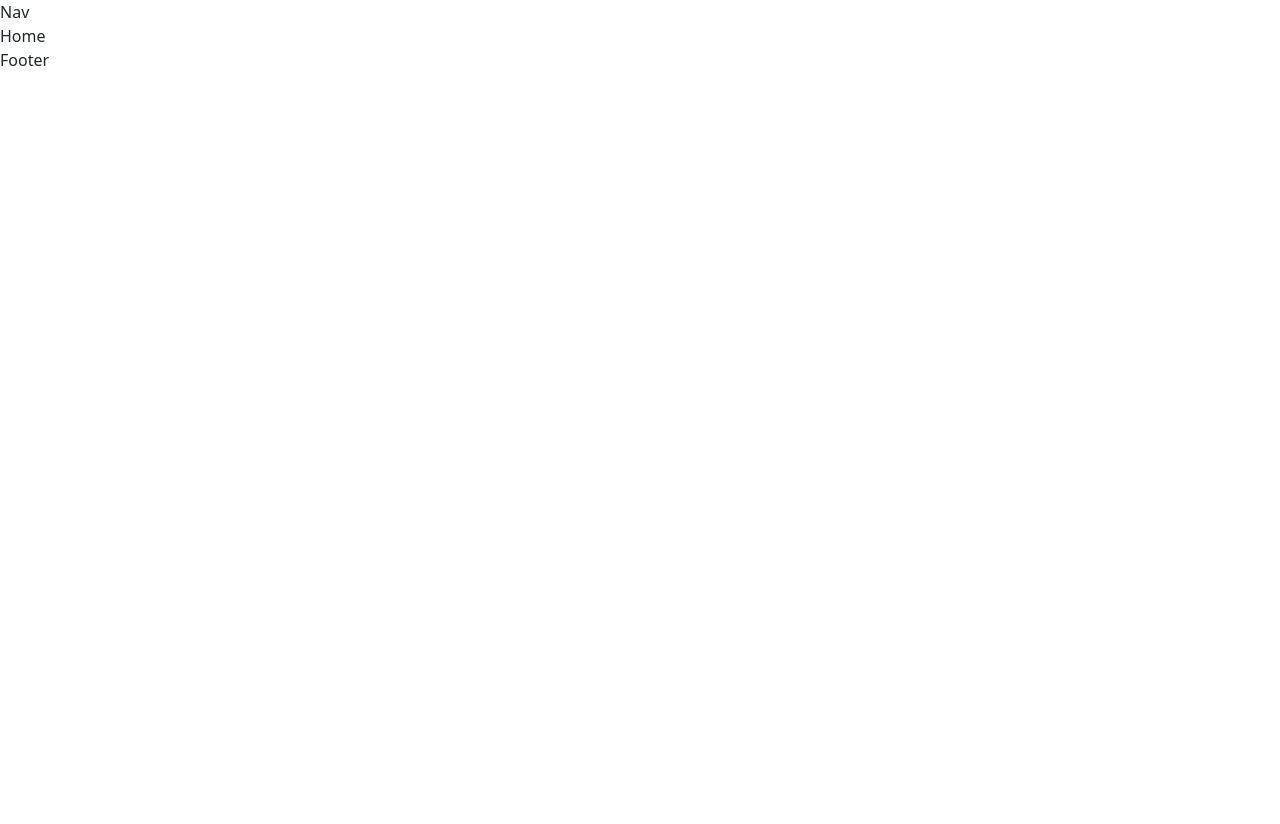
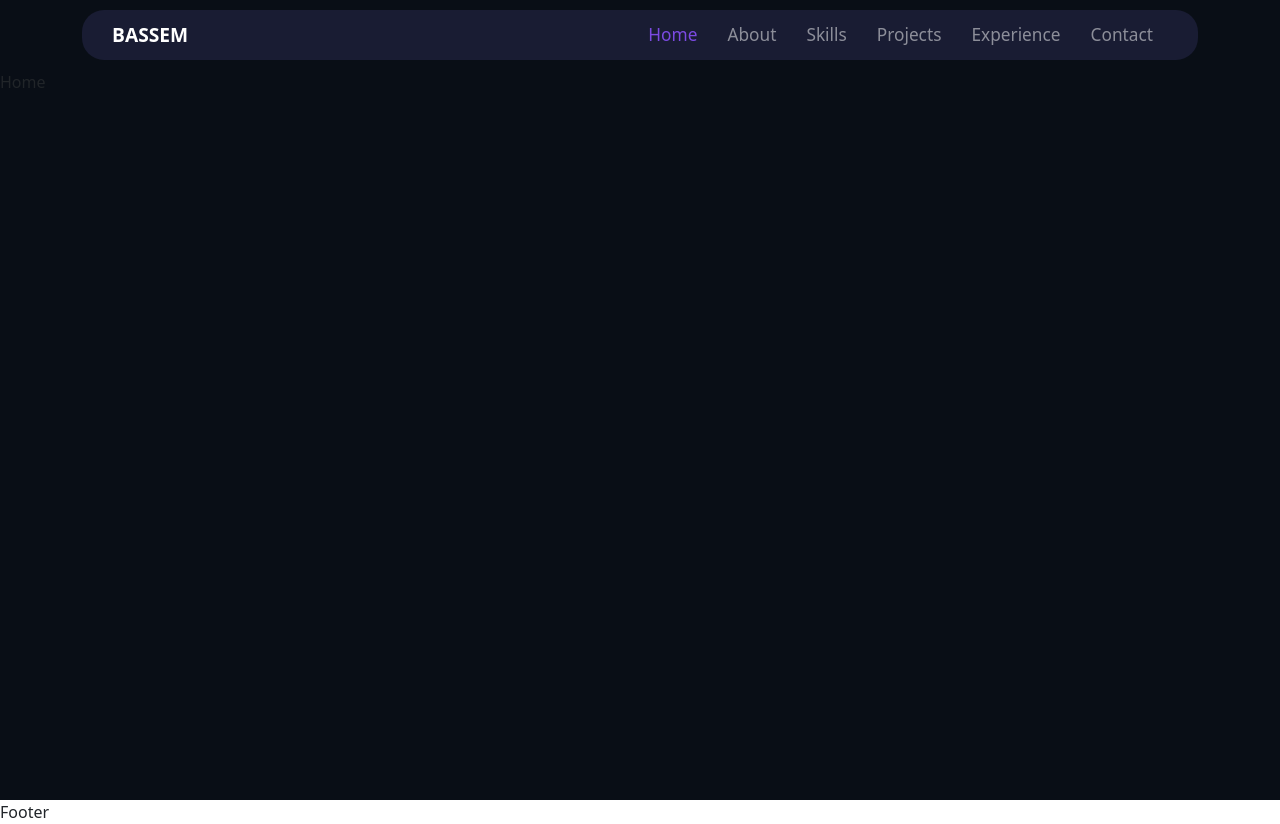
Before and after one commit to bassem620/my-portfolio, a React (Create React App) app: page / in a window 1280 px wide. Before the commit the page ends 800 px from the top, so only its background shows below. Built offline with nearby package versions, Linux system fonts and the light colour scheme.

Commit message:
Navbar v1.0

```diff
--- a/src/components/Nav.jsx
+++ b/src/components/Nav.jsx
@@ -1,7 +1,64 @@
+import React, { useState } from 'react'
+
+import MenuRoundedIcon from '@mui/icons-material/MenuRounded';
+
 const Nav = () => {
+    const [mobileMenuActive, setMobileMenuActive] = useState(false);
+    const [activeLink, setActiveLink] = useState('Home');
+
+    const toggleMobileMenu = _ => setMobileMenuActive(!mobileMenuActive);
+    const handleNavLinkClick = (link) => setActiveLink(link);
+
     return (
-        <div>Nav</div>
-    )
-}
+    <div className={`nav ${mobileMenuActive ? 'active' : ''}`}>
+        <div className="container">
+            <div className="navBox">
+                <div className="navTitle">BASSEM</div>
+                <div className="navLinks">
+                    <div
+                    className={`navLink ${activeLink === 'Home' ? 'active' : ''}`}
+                    onClick={ _ => handleNavLinkClick('Home')}
+                    >
+                    Home
+                    </div>
+                    <div
+                    className={`navLink ${activeLink === 'About' ? 'active' : ''}`}
+                    onClick={ _ => handleNavLinkClick('About')}
+                    >
+                    About
+                    </div>
+                    <div
+                    className={`navLink ${activeLink === 'Skills' ? 'active' : ''}`}
+                    onClick={ _ => handleNavLinkClick('Skills')}
+                    >
+                    Skills
+                    </div>
+                    <div
+                    className={`navLink ${activeLink === 'Projects' ? 'active' : ''}`}
+                    onClick={ _ => handleNavLinkClick('Projects')}
+                    >
+                    Projects
+                    </div>
+                    <div
+                    className={`navLink ${activeLink === 'Experience' ? 'active' : ''}`}
+                    onClick={ _ => handleNavLinkClick('Experience')}
+                    >
+                    Experience
+                    </div>
+                    <div
+                    className={`navLink ${activeLink === 'Contact' ? 'active' : ''}`}
+                    onClick={ _ => handleNavLinkClick('Contact')}
+                    >
+                    Contact
+                    </div>
+                </div>
+                <div className="mobileMenuToggle d-none" onClick={toggleMobileMenu}>
+                    <MenuRoundedIcon />
+                </div>
+            </div>
+        </div>
+    </div>
+    );
+};
 
-export default Nav
+export default Nav;
--- a/src/pages/Home.jsx
+++ b/src/pages/Home.jsx
@@ -1,6 +1,8 @@
 const Home = () => {
     return (
-        <div>Home</div>
+        <div className="section">
+            Home
+        </div>
     )
 }
 
--- a/src/sass/_merge.scss
+++ b/src/sass/_merge.scss
@@ -1,5 +1,6 @@
 $custom-colors : (
-    "white" : #f5f5f5,
+    "main" : #090E16,
+    "sec" : #7B4AE2
 );
 
 $theme-colors: map-merge($theme-colors, $custom-colors);
--- /dev/null
+++ b/src/sass/_nav.scss
@@ -0,0 +1,82 @@
+
+.nav {
+    color: $white50;
+    background-color: $main;
+    width: 100%;
+    height: $navHeight;
+    position: fixed;
+    padding: 10px 0;
+
+    .navBox {
+        padding: 0 30px;
+        width: 100%;
+        height: 100%;
+        background-color: $main50;
+        border-radius: $borderRadius;
+        display: flex;
+        align-items: center;
+        justify-content: space-between;
+
+        .navTitle {
+            color: white;
+            font-weight: bolder;
+            font-size: 1.2rem;
+        }
+
+        .navLinks {
+            display: flex;
+            align-items: center;
+            justify-content: flex-end;
+            .navLink {
+                font-size: 1.08rem;
+                font-weight: 500;
+                padding: 5px 15px;
+                border-radius: $borderRadius;
+                &:hover {
+                    background-color: $grey25;
+                    color: $sec;
+                }
+                &.active {
+                    color: $sec;
+                }
+            }
+        }
+    }
+}
+
+@media (max-width: 768px) {
+    .nav{
+        .mobileMenuToggle{
+            display: block !important;
+        }
+        .navBox {
+            padding: 0 25px;
+            .navTitle {
+                font-size: 1rem;
+            }
+            .navLinks {
+                flex-direction: column;
+                justify-content: center;
+                position: absolute;
+                top: $navHeight;
+                left: 0;
+                right: 0;
+                height: auto;
+                background-color: $main;
+                border-radius: 0;
+                display: none;
+                border-bottom: 1px solid $main50;
+                padding: 0 15px;
+                padding-bottom: 5px;
+                .navLink {
+                    width: 100%;
+                    padding: 10px;
+                    text-align: center;
+                }
+            }
+        }
+        &.active .navLinks {
+            display: flex;
+        }
+    }
+}
--- /dev/null
+++ b/src/sass/_section.scss
@@ -0,0 +1,5 @@
+.section{
+    background-color: $main;
+    height: $sectionHeight;
+    padding-top: $navHeight;
+}
--- a/src/sass/index.scss
+++ b/src/sass/index.scss
@@ -3,3 +3,5 @@
 @import './merge';
 @import '../../node_modules/bootstrap/scss/bootstrap.scss';
 @import './variables';
+@import './nav';
+@import './section';
```
Also changed, not shown: package.json (+7 -2 lines), src/sass/_variables.scss (+9 -1 lines), src/index.css, 1 other file (tests, documents, lock files or other folders).
